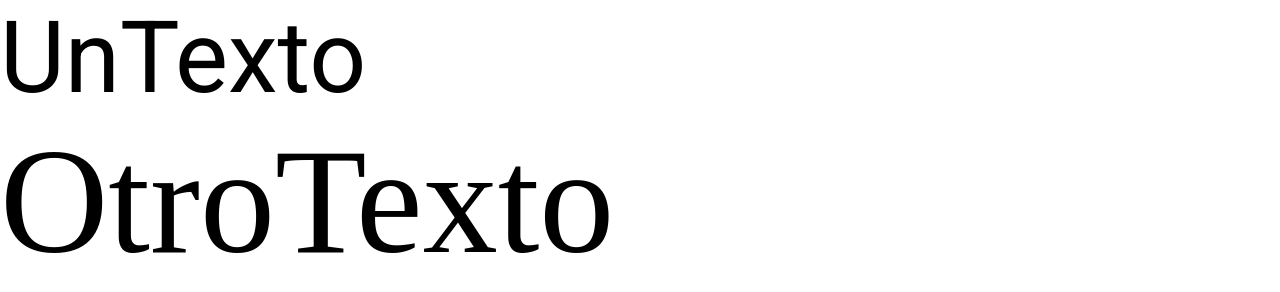
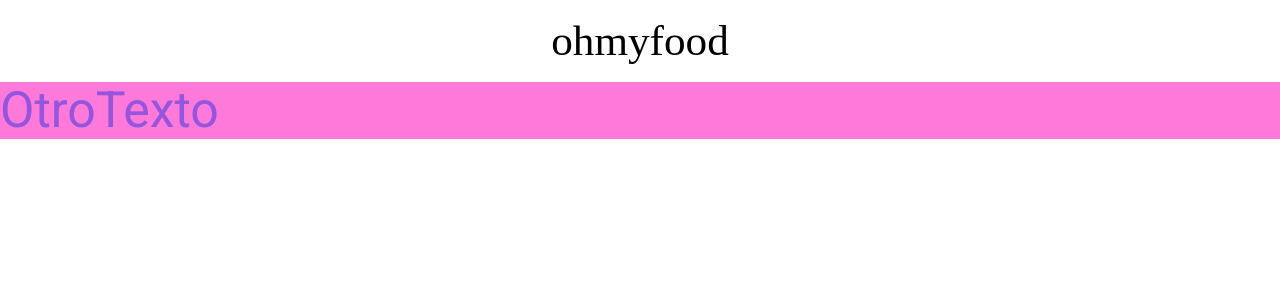
Before and after one commit to MrFerry6/OhMyFood, a plain HTML site: page index.html in a window 1280 px wide. Drawn offline with Linux system fonts and the light colour scheme; a web font is replaced by a local one.

Commit message:
Add files via upload

```diff
--- a/index.html
+++ b/index.html
@@ -14,10 +14,8 @@
     <link href="https://fonts.googleapis.com/css?family=Roboto" rel="stylesheet">
     <link href="https://fonts.googleapis.com/css?family=Shrikhand" rel="stylesheet">
 </head>
-</head>
-
 <body>
-    <header>UnTexto</header>
+    <header>ohmyfood</header>
     <main>OtroTexto</main>
     <footer></footer>
 </body>
--- /dev/null
+++ b/sass/Utils/_variables.scss
@@ -0,0 +1,8 @@
+/*COLORS*/
+
+$color-primary : #9356DC;
+$color-secondary : #FF79DA ;
+$color-tertiary : #99E2D0;
+
+/*SIZES*/
+$header-font-size : 10px ;
--- a/sass/main.scss
+++ b/sass/main.scss
@@ -1,16 +1,19 @@
-
+@import ".utils/variables";
+@import ".utils/mixins";
 
 *{
     box-sizing: border-box;
 }
 
 header{
+   @include header-format;
+}
+
+main{
+    background-color: $color-secondary;
+    color: $color-primary;
     font-family: Roboto;
-    font-size: 100px;
-}
-main{
-    font-family: Shrikhand;
-    font-size: 150px;
+    font-size: 50px;
 }
 
 
```
Also changed, not shown: sass/main.css, 1 other file.
